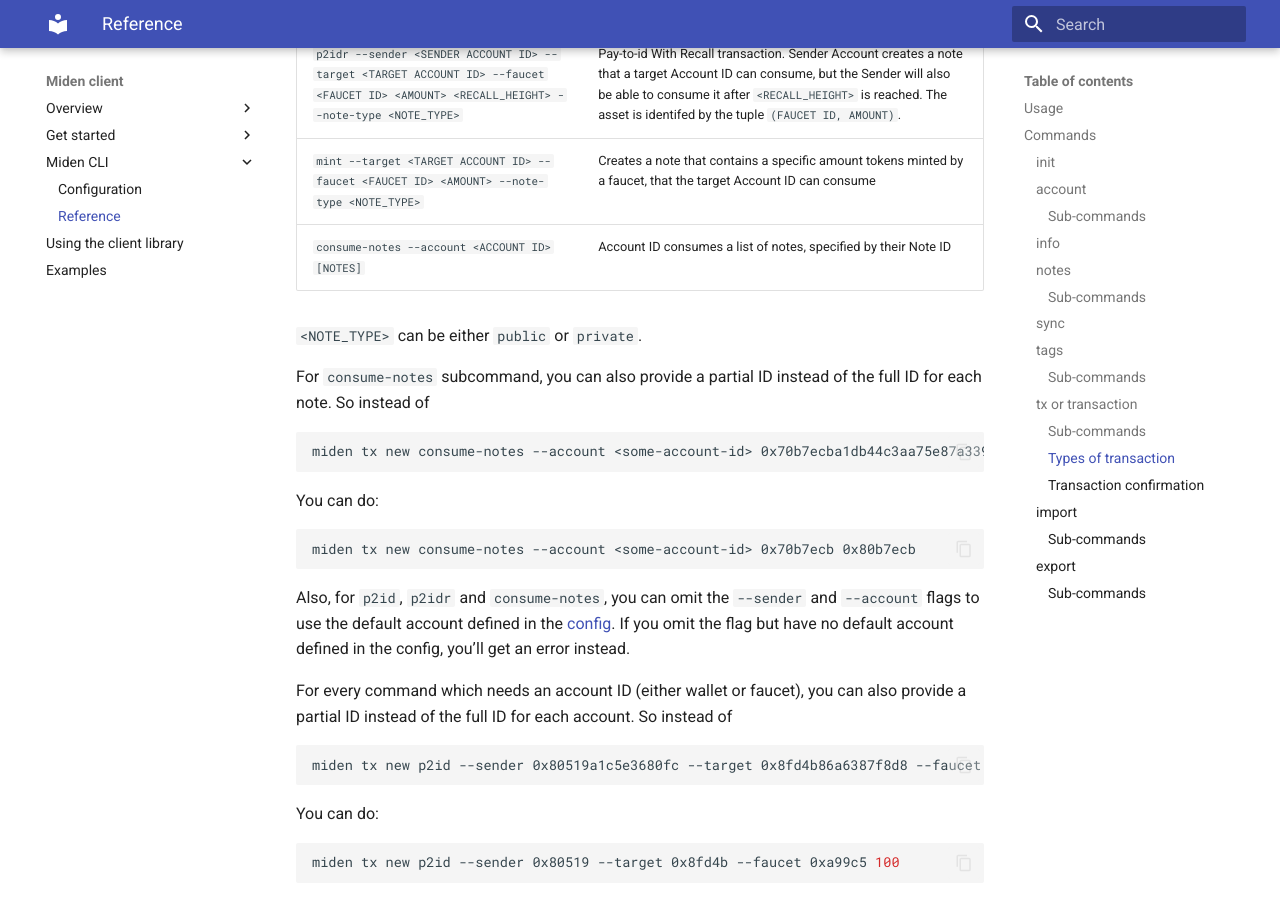
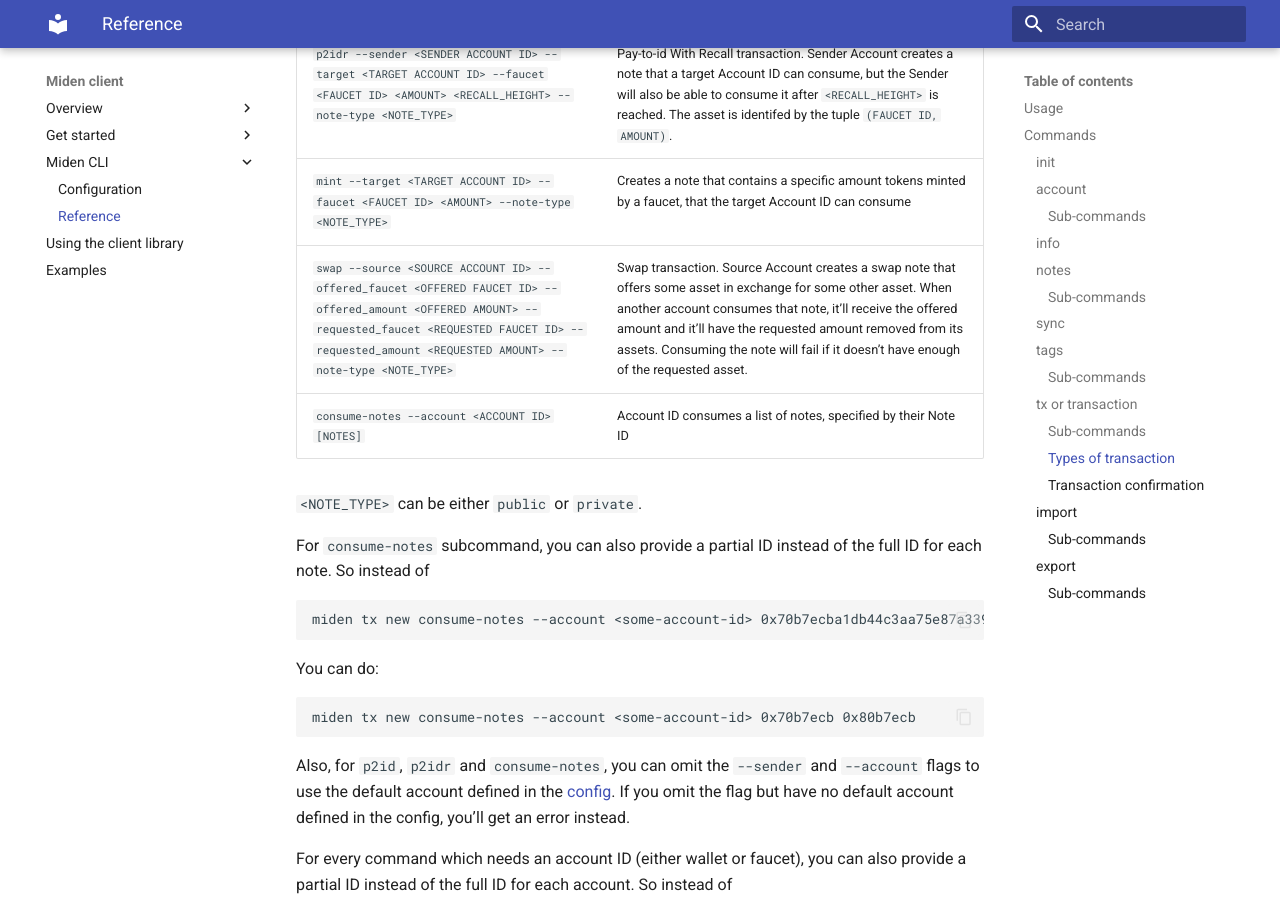
Before and after one commit to 0xPolygonMiden/miden-client, an MkDocs documentation site: the page built from docs/cli-reference.md, in a window 1280 px wide and 900 px high, scrolled down 3666 px. Built offline with MkDocs 1.6.1 and Material for MkDocs 9.7.7, drawn with Linux system fonts in a browser that asks for light colours.

Commit message:
docs: update CLI reference

```diff
--- a/docs/cli-reference.md
+++ b/docs/cli-reference.md
@@ -143,6 +143,7 @@
 | `p2id --sender <SENDER ACCOUNT ID> --target <TARGET ACCOUNT ID> --faucet <FAUCET ID> <AMOUNT> --note-type <NOTE_TYPE>`            | Pay-to-id transaction. Sender Account creates a note that a target Account ID can consume. The asset is identifed by the tuple `(FAUCET ID, AMOUNT)`. |
 | `p2idr --sender <SENDER ACCOUNT ID> --target <TARGET ACCOUNT ID> --faucet <FAUCET ID> <AMOUNT> <RECALL_HEIGHT> --note-type <NOTE_TYPE>`            | Pay-to-id With Recall transaction. Sender Account creates a note that a target Account ID can consume, but the Sender will also be able to consume it after `<RECALL_HEIGHT>` is reached. The asset is identifed by the tuple `(FAUCET ID, AMOUNT)`. |
 | `mint --target <TARGET ACCOUNT ID> --faucet <FAUCET ID> <AMOUNT> --note-type <NOTE_TYPE>`           | Creates a note that contains a specific amount tokens minted by a faucet, that the target Account ID can consume|
+| `swap --source <SOURCE ACCOUNT ID> --offered_faucet <OFFERED FAUCET ID> --offered_amount <OFFERED AMOUNT> --requested_faucet <REQUESTED FAUCET ID> --requested_amount <REQUESTED AMOUNT> --note-type <NOTE_TYPE>`           | Swap transaction. Source Account creates a swap note that offers some asset in exchange for some other asset. When another account consumes that note, it'll receive the offered amount and it'll have the requested amount removed from its assets. Consuming the note will fail if it doesn't have enough of the requested asset. |
 | `consume-notes  --account <ACCOUNT ID> [NOTES]`  | Account ID consumes a list of notes, specified by their Note ID |
 
 `<NOTE_TYPE>` can be either `public` or `private`.
```
